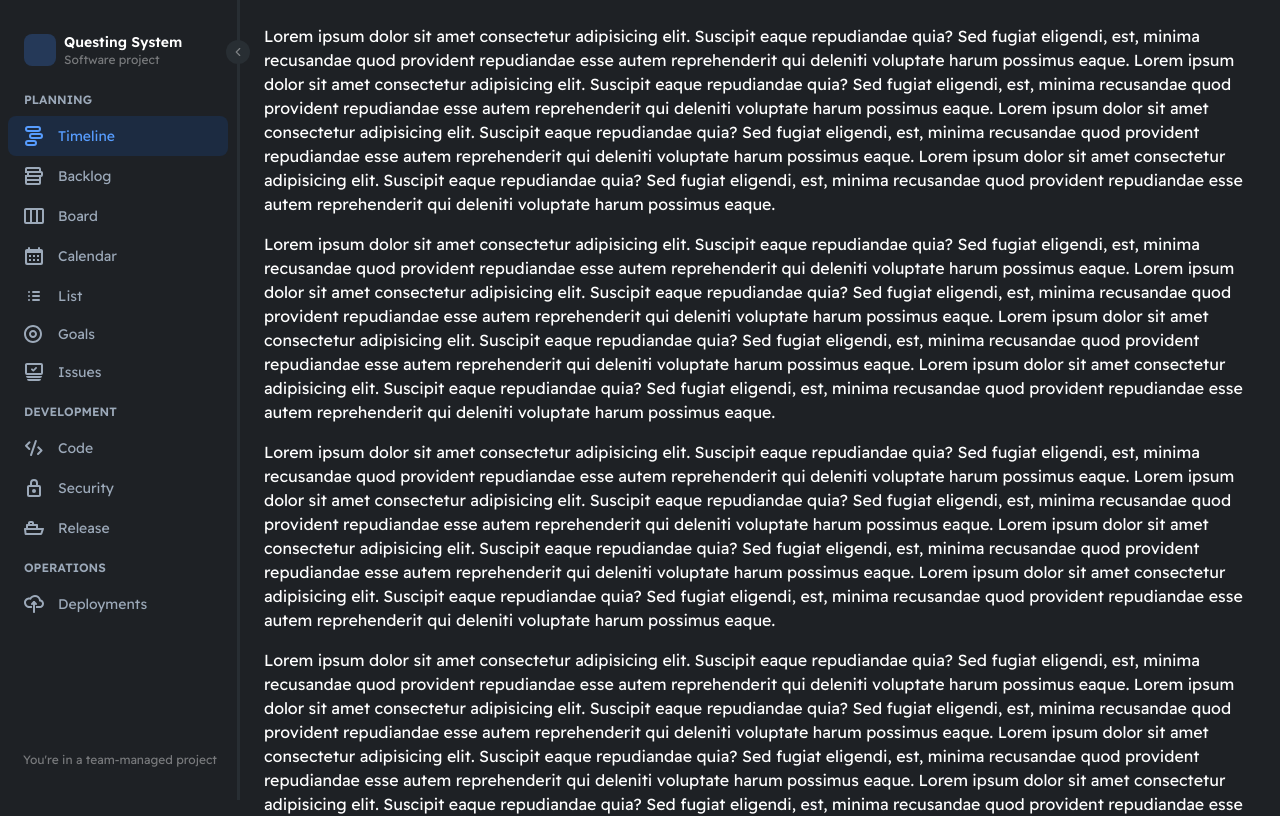
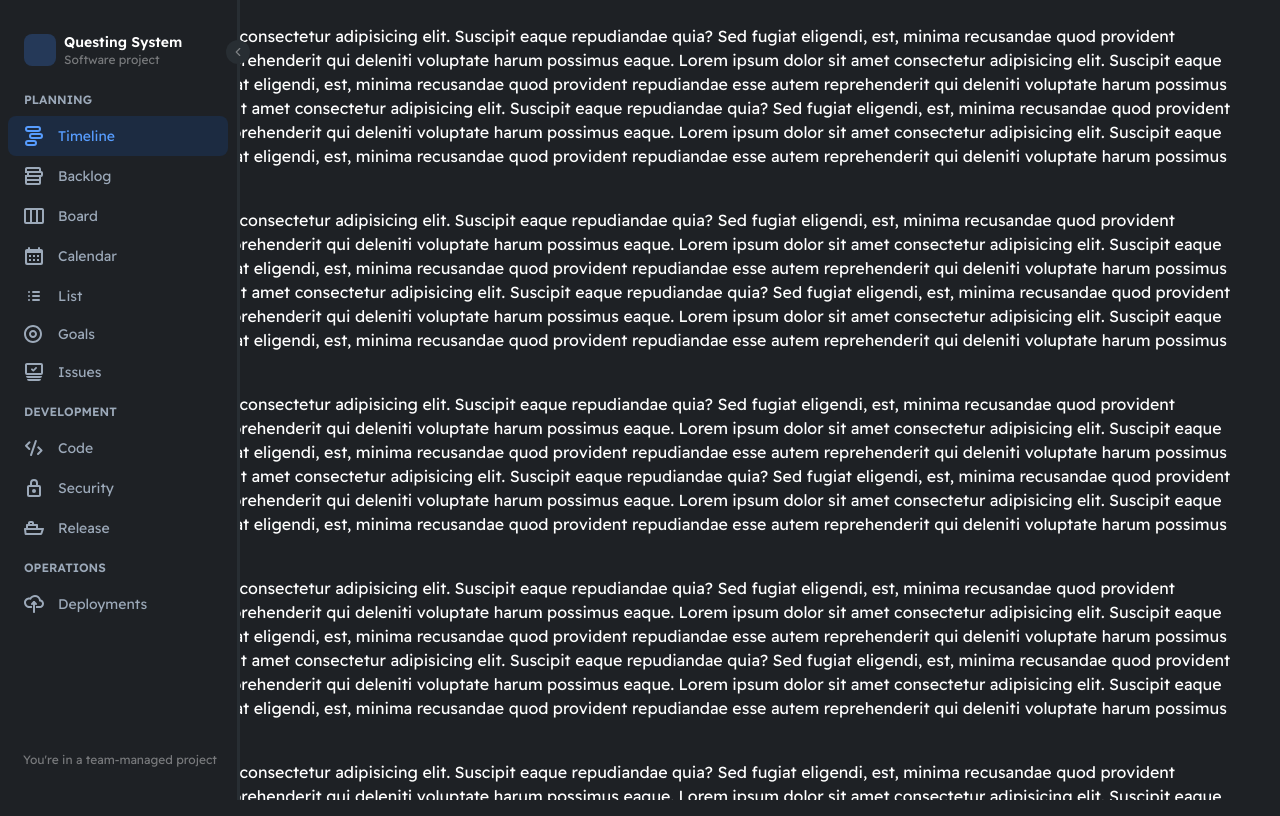
Before and after one commit to rizkianakbar/jira-sidebar, a Next.js app: page / in a window 1280 px wide. Shown: the top 816 px of the page. Built offline with nearby package versions, Linux system fonts and the light colour scheme.

Commit message:
fix: use a grid and make only the content scrollable

```diff
--- a/app/layout.tsx
+++ b/app/layout.tsx
@@ -41,8 +41,12 @@ export default function RootLayout({
 }>) {
   return (
     <html lang="en">
-      <body className={cn("w-screen overflow-x-hidden", readexPro.className)}>
-        <div className="flex min-h-screen">
+      <body
+        className={cn(
+          "w-screen h-screen grid grid-cols-[auto_1fr] overflow-hidden",
+          readexPro.className
+        )}
+      >
         <Sidebar>
           <SidebarHeader>
             <SidebarTitle>Questing System</SidebarTitle>
@@ -78,13 +82,9 @@ export default function RootLayout({
           </SidebarFooter>
         </Sidebar>
 
-          <main
-            className="flex-1 p-6 overflow-y-auto ml-[240px] space-y-4"
-            id="main"
-          >
+        <main className="overflow-y-auto p-6 space-y-4 h-full" id="main">
           {children}
         </main>
-        </div>
       </body>
     </html>
   );
```
Lines whose indentation alone changed are shown as unchanged.
